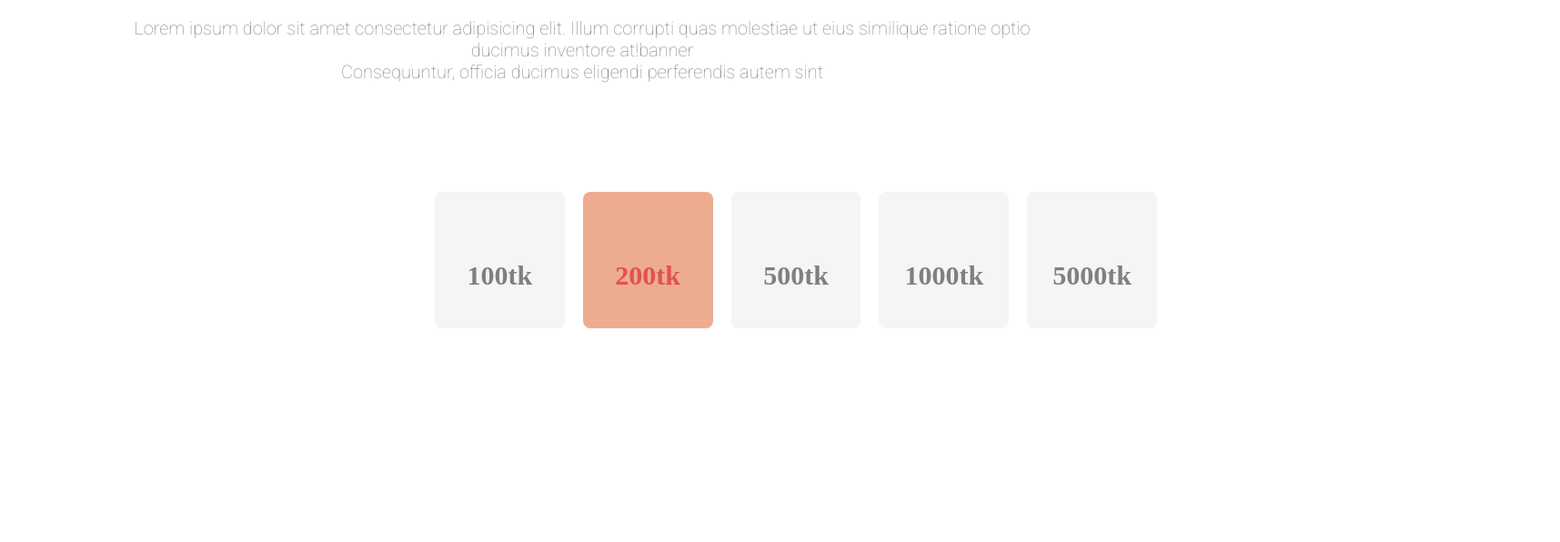
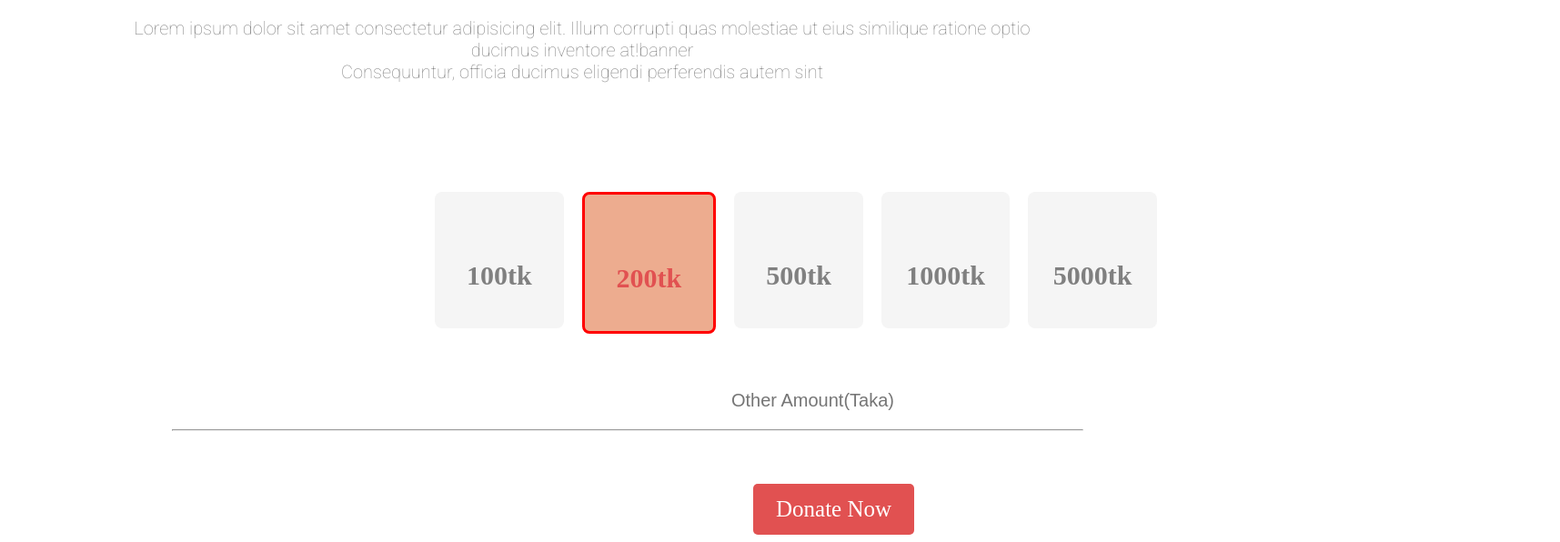
Before and after one commit to nazmu957/donate-today, a plain HTML site: page index.html in a window 1280 px wide. Shown: the part 1155-1751 px from the top of the page at 91% size, 1715 px wide, since content can reach past the window. Before the commit the page ends 1525 px from the top, so only its background shows below. Drawn offline with Linux system fonts and the light colour scheme; a web font is replaced by a local one.

Commit message:
donate today complete

```diff
--- a/index.html
+++ b/index.html
@@ -27,13 +27,19 @@
         cupiditate ad dignissimos est laudantium nisi eligendi.
       </p>
 
-      <a href=""> Donate Now</a>
+      <a href="">Donate Now</a>
     </section>
     <!-- donation part -->
-      <section  class="donate-part">
+    <section class="donate-part">
       <div class="headline">
         <h1>Donate Today</h1>
-             <p>Lorem ipsum dolor sit amet consectetur adipisicing elit. Illum corrupti quas molestiae ut eius similique ratione optio ducimus inventore at!banner <br> Consequuntur, officia ducimus eligendi perferendis autem sint </p>
+        <p>
+          Lorem ipsum dolor sit amet consectetur adipisicing elit. Illum
+          corrupti quas molestiae ut eius similique ratione optio ducimus
+          inventore at!banner
+          <br />
+          Consequuntur, officia ducimus eligendi perferendis autem sint
+        </p>
       </div>
       <div class="box-model">
         <div class="box">
@@ -53,9 +59,18 @@
         </div>
       </div>
       <div>
+        <form>
 
+          <input
+            type="text"
+            id="fname"
+            name="firstname"
+            placeholder="Other Amount(Taka)"
+          />
+           <hr>
+        </form>
+           <a href="">Donate Now</a>
       </div>
     </section>
-
   </body>
 </html>
--- a/style.css
+++ b/style.css
@@ -76,10 +76,37 @@
     text-align: center;
     margin-left: 20px;
     border-radius: 8px;
-    border-color: 2px solid black;
+    border-style: solid;
+     border-color: red;
 
 
 }
 .color-box h1{
     color: rgb(225, 81, 81);
 }
+.donate-part form{
+    margin-left: 100px;
+    padding: 50px;
+
+}
+.donate-part form input{
+    font-size: 20px;
+    padding: 10px 644px;
+    border-style: solid;
+     border-color: white;
+}
+.donate-part form hr{
+     width: 1000px;
+}
+.donate-part a {
+    background-color: rgb(225, 81, 81);
+  color: white;
+  border-radius: 5px;
+  padding: 14px 25px;
+  text-align: center;
+  text-decoration: none;
+  display: inline-block;
+  margin-left: 820px;
+
+  font-size: 25px;
+}
```
Lines whose indentation alone changed are shown as unchanged.
